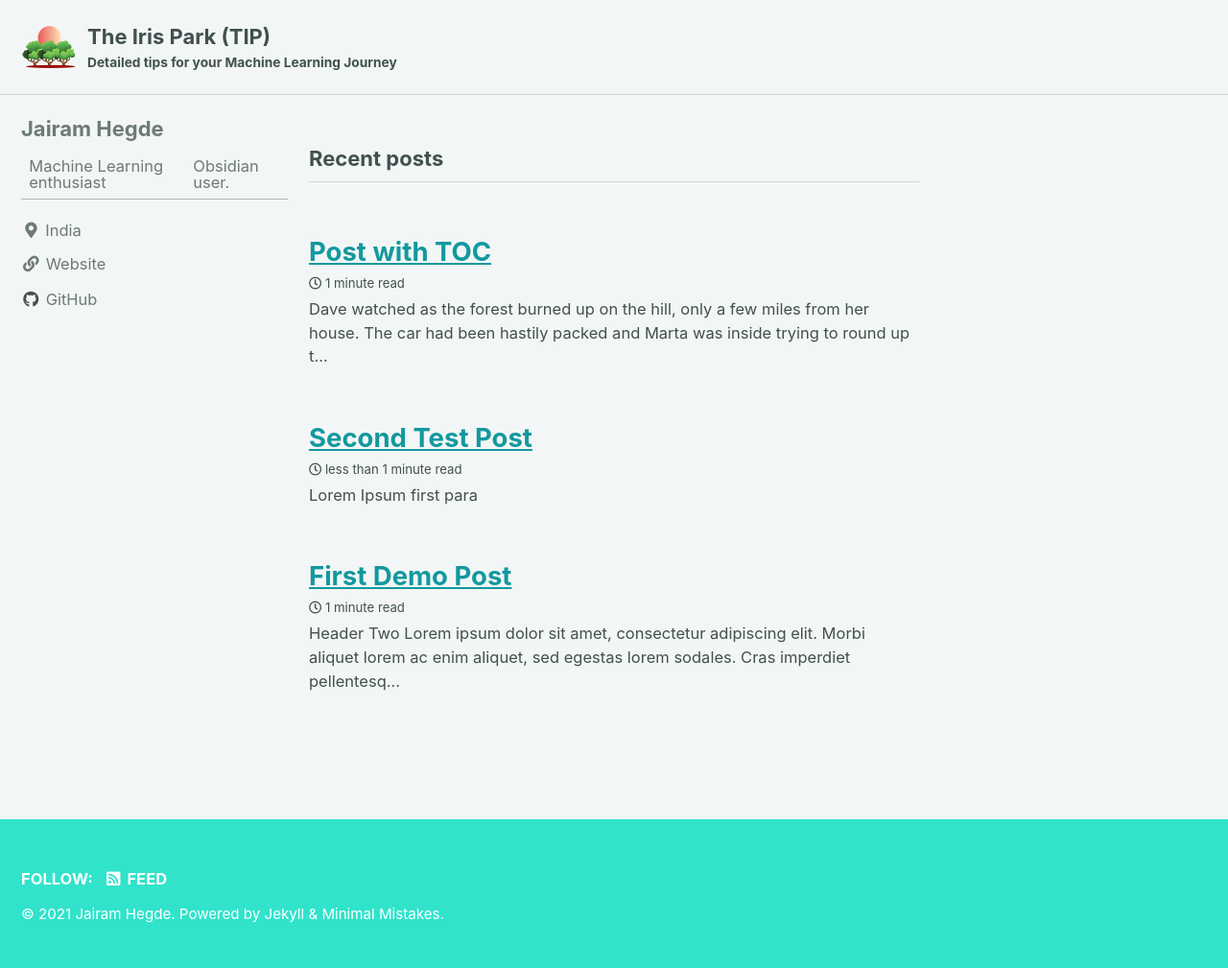
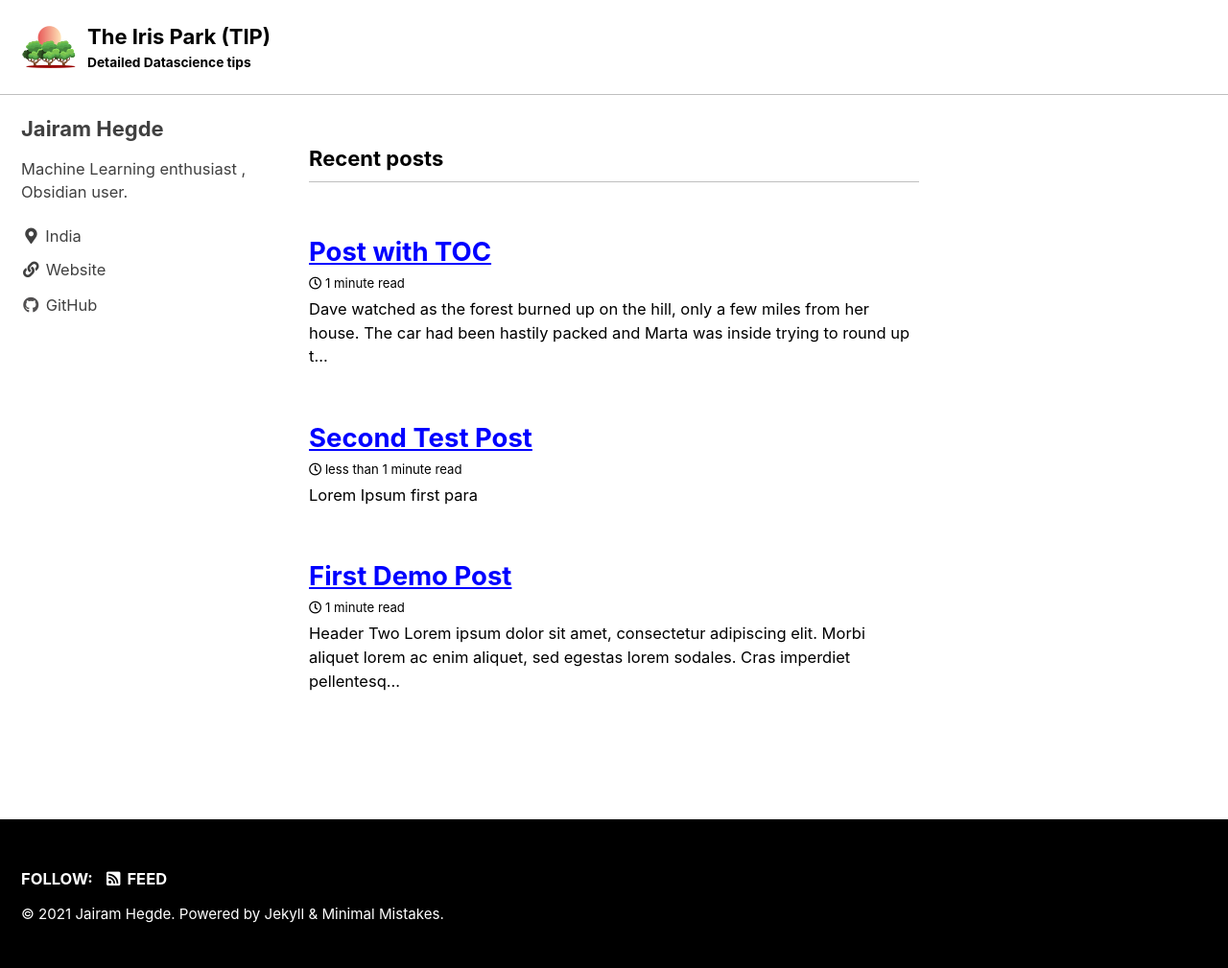
Before and after one commit to jairamshegde/website, a Jekyll site: the page built from index.html, in a window 1280 px wide. Shown: the whole page at 96% size. Built offline with Jekyll 4.4.1, drawn with Linux system fonts in a browser that asks for light colours; cached includes are drawn as plain includes; the list of posts is cut into pages by our own code.

Commit message:
small changes
base url updated, theme color updated

```diff
--- a/_config.yml
+++ b/_config.yml
@@ -12,18 +12,18 @@
 
 # theme                  : "minimal-mistakes-jekyll"
 # remote_theme           : "mmistakes/minimal-mistakes"
-minimal_mistakes_skin    : "mint" # "air", "aqua", "contrast", "dark", "dirt", "neon", "mint", "plum", "sunrise", "default"
+minimal_mistakes_skin    : "contrast" # "air", "aqua", "contrast", "dark", "dirt", "neon", "mint", "plum", "sunrise", "default"
 
 # Site Settings
 locale                   : "en-US"
 title                    : "The Iris Park (TIP)"
 title_separator          : "-"
-subtitle                 : "Detailed tips for your Machine Learning Journey"
+subtitle                 : "Detailed Datascience tips"
 name                     : "Jairam Hegde"
-description              : "An amazing website."
+description              : "My datascience notebook"
 url                      : "https://jairamshegde.github.io/website/"
-baseurl                  : # the subpath of your site, e.g. "/blog"
-repository               : # GitHub username/repo-name e.g. "mmistakes/minimal-mistakes"
+baseurl                  : "/website" # the subpath of your site, e.g. "/blog"
+repository               : "jairamshegde/website" # GitHub username/repo-name e.g. "mmistakes/minimal-mistakes"
 teaser                   : # path of fallback teaser image, e.g. "/assets/images/500x300.png"
 logo                     : "/assets/images/tip_logo.png" # path of logo image to display in the masthead, e.g. "/assets/images/88x88.png"
 masthead_title           : # overrides the website title displayed in the masthead, use " " for no title
@@ -104,7 +104,7 @@ analytics:
 author:
   name             : "Jairam Hegde"
   avatar           : # path of avatar image, e.g. "/assets/images/bio-photo.jpg"
-  bio              : "Machine Learning enthusiast | Obsidian user."
+  bio              : "Machine Learning enthusiast , Obsidian user."
   location         : "India"
   email            :
   links:
```
